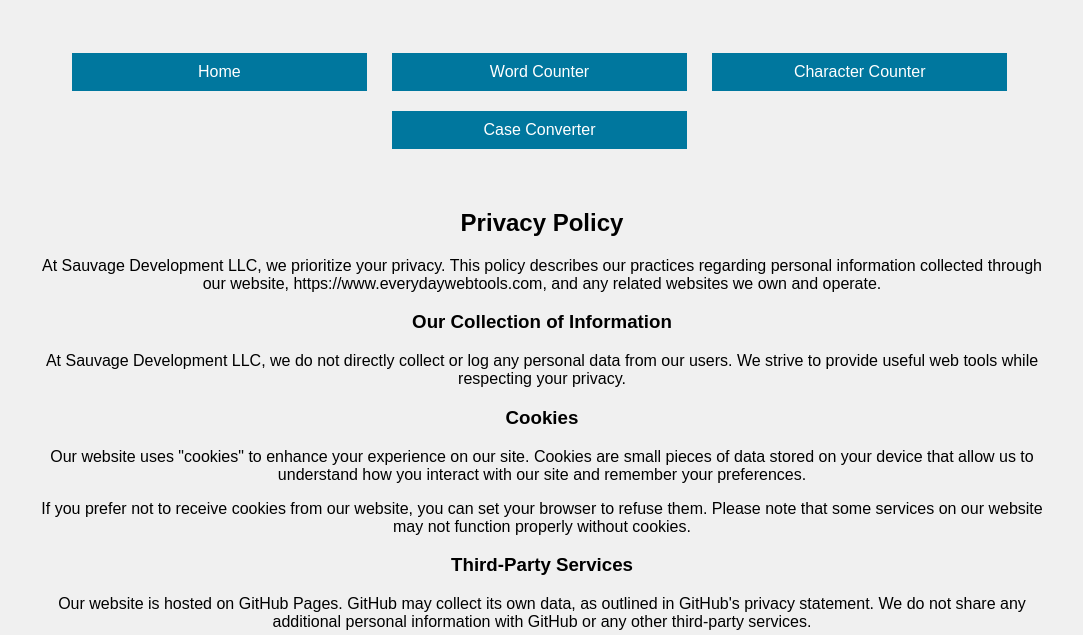
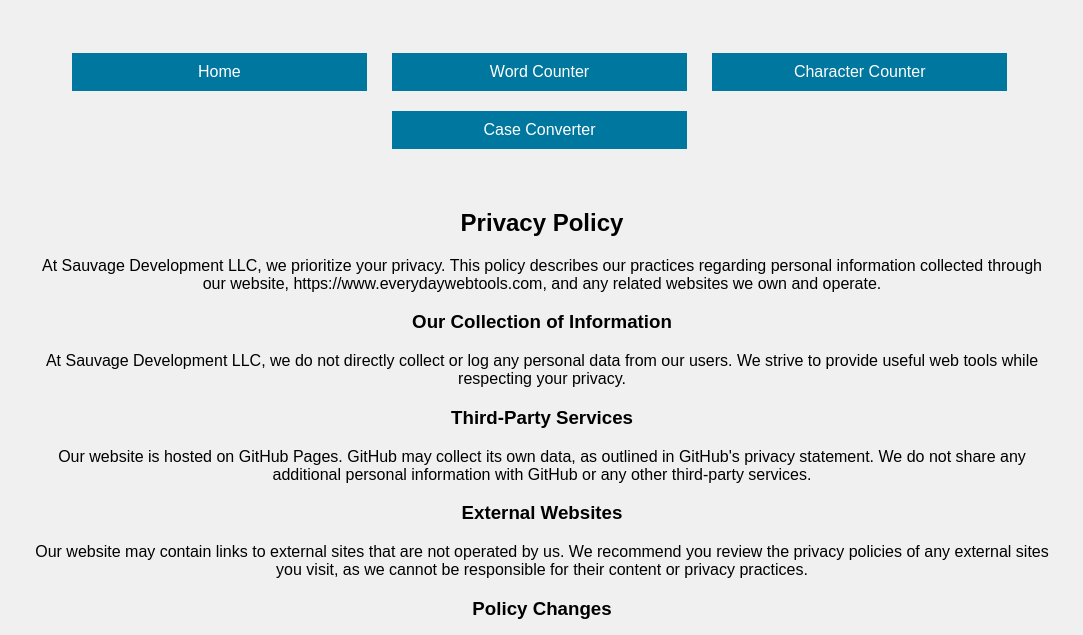
Before and after one commit to cegielkowski/everydaywebtools, a plain HTML site: page privacy-policy/index.html in a window 1280 px wide. Shown: the part 159-794 px from the top of the page, without its empty margins (98-1181 px from the left). Drawn offline with Linux system fonts and the light colour scheme.

Commit message:
chore: removed unecessary part

```diff
--- a/privacy-policy/index.html
+++ b/privacy-policy/index.html
@@ -65,17 +65,6 @@
         personal data from our users. We strive to provide useful web tools
         while respecting your privacy.
       </p>
-      <h3>Cookies</h3>
-      <p>
-        Our website uses "cookies" to enhance your experience on our site.
-        Cookies are small pieces of data stored on your device that allow us to
-        understand how you interact with our site and remember your preferences.
-      </p>
-      <p>
-        If you prefer not to receive cookies from our website, you can set your
-        browser to refuse them. Please note that some services on our website
-        may not function properly without cookies.
-      </p>
       <h3>Third-Party Services</h3>
       <p>
         Our website is hosted on GitHub Pages. GitHub may collect its own data,
```
